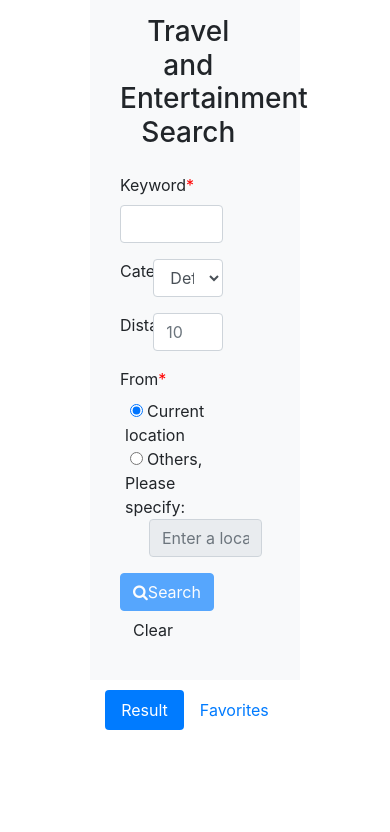
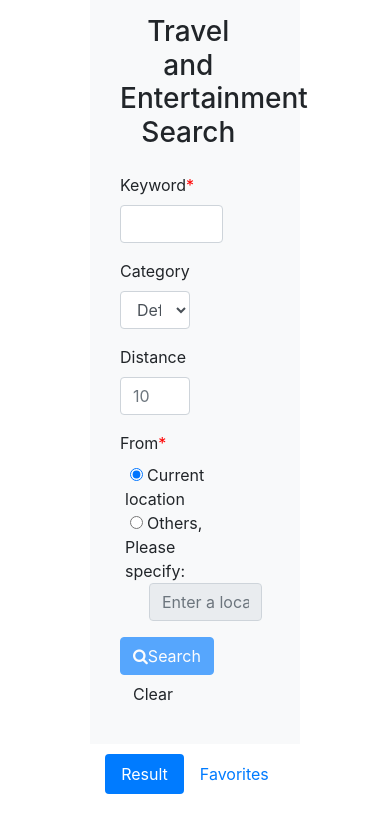
Before and after one commit to bhargav95/Ezy-Search, a website: page public/first.html in a window 390 px wide. Drawn offline with nearby package versions, Linux system fonts and the light colour scheme; some packages are replaced by stand-ins of ours; no server answers; a script that the page names is missing.

Commit message:
Mobile UI fix

```diff
--- a/public/first.html
+++ b/public/first.html
@@ -370,7 +370,7 @@
 
                     <div class="form-group row">
 
-                        <label for="category" class='col-2'>Category</label>
+                        <label for="category" class='col-lg-2'>Category</label>
 
                         <div class='col-6'>
                             <select class="form-control col-*" id="category" name="category" ng-model="category">
@@ -380,7 +380,7 @@
                     </div>
 
                     <div class="form-group row">
-                        <label for="distance" class='control-label col-2'>Distance</label>
+                        <label for="distance" class='control-label col-lg-2'>Distance</label>
                         <div class='col-offset-2 col-6'>
                             <input type="number" id="distance" name="distance" class="form-control" placeholder="10">
 
@@ -487,7 +487,7 @@
                     </div>
                     <div class='tab-pane fade' aria-labelledby="pills-favorites-tab" id="favs">
                         <div class="container favoriteResults" ng-show="showFav">
-                            <div class="float-right" ng-show="favorites.length > 0">
+                            <div class="d-flex justify-content-end" ng-show="favorites.length > 0">
                                 <button ng-disabled="favselectedIndex==-1" ng-click="showLatestDetails(false)">Details<i class="fa fa-chevron-right"></i></button>
                             </div>
                             <table class="table" ng-show="favorites.length > 0">
```
